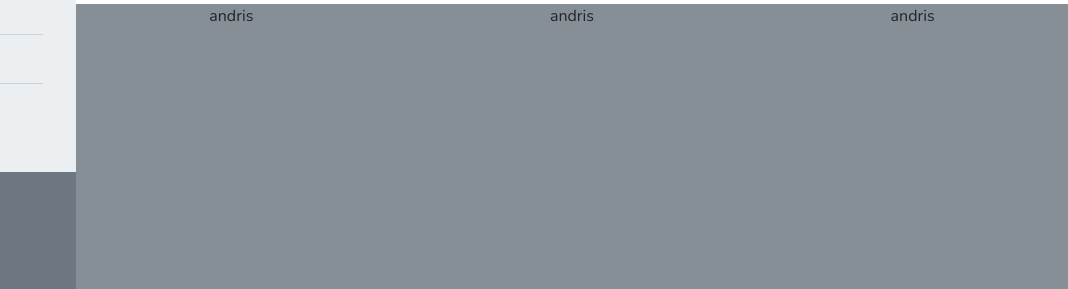
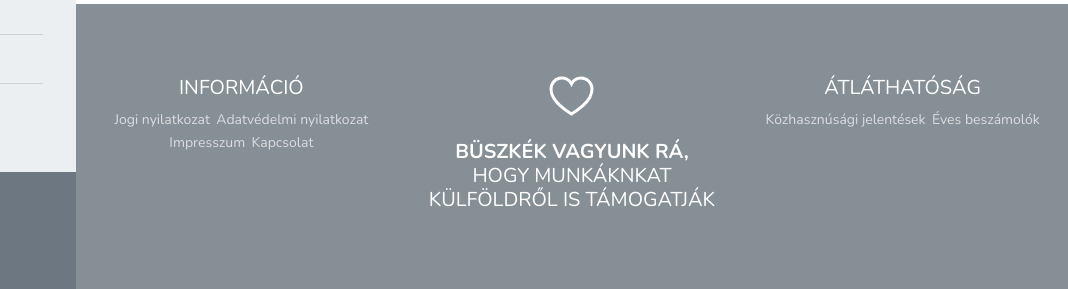
Before and after one commit to baxy2005/vilagszepe, a website: page index.html in a window 1280 px wide. Shown: the part 786-1075 px from the top of the page, 212-1280 px from the left. Drawn offline with nearby package versions, Linux system fonts and the light colour scheme.

Commit message:
footer update

```diff
--- a/components/stylesheet/base/_variables.scss
+++ b/components/stylesheet/base/_variables.scss
@@ -27,7 +27,7 @@ $light-color-secondary: lighten($color-secondary, 10% );
 $dark-color-secondary: darken($color-secondary, 10% );
 
 $light-color-white: rgba($color-white,0.40);
-$light-2-color-white: rgba($color-white,0.80);
+$light-2-color-white: rgba($color-white,0.70);
 $light-3-color-white: rgba($color-white,0.50);
 $light-4-color-white: rgba($color-white,0.65);
 $light-5-color-white: rgba($color-white,0.20);
--- a/components/stylesheet/layout/_footer.scss
+++ b/components/stylesheet/layout/_footer.scss
@@ -1,5 +1,13 @@
 footer {
   min-height: 288px;
+  color: white;
+  h5 {
+    font-weight: 300;
+    text-transform: uppercase;
+    strong {
+      font-weight: 700;
+    }
+  }
   .navmenu-brand {
     i img {
       witdh: 105px;
@@ -7,3 +15,13 @@ footer {
     }
   }
 }
+.nav--footer {
+  .nav-link {
+    color: $light-2-color-white;
+    font-size: 0.875rem;
+    padding: .06rem .2rem;
+    @include hover-focus-active(){
+      color: white;
+    };
+  }
+}
--- a/index.html
+++ b/index.html
@@ -186,11 +186,40 @@
       <i> <img src="images/brand-spiral.svg" alt="vilagszep"></i>
     </a>
   </div>
-  <div class="grid-right bg-gray">
-    <div class="row text-center">
-    <div class="col-sm-4">andris</div>
-    <div class="col-sm-4">andris</div>
-    <div class="col-sm-4">andris</div>
+  <div class="grid-right bg-gray d-flex align-items-center text-center">
+    <div class="d-flex justify-content-flex-start">
+      <div class="col-12 col-sm-4">
+        <h5>Információ</h5>
+        <ul class="nav nav--footer justify-content-center">
+          <li class="nav-item">
+            <a class="nav-link" href="#">Jogi nyilatkozat</a>
+          </li>
+          <li class="nav-item">
+            <a class="nav-link" href="#">Adatvédelmi nyilatkozat</a>
+          </li>
+          <li class="nav-item">
+            <a class="nav-link" href="#">Impresszum</a>
+          </li>
+          <li class="nav-item">
+            <a class="nav-link" href="#">Kapcsolat</a>
+          </li>
+        </ul>
+      </div>
+      <div class="col-12 col-sm-4">
+        <i><img class="mb-4" src="images/icons/heart-icon-white.svg" width="45" height="40" alt=""></i>
+        <h5><strong>Büszkék vagyunk rá,</strong><br>hogy munkáknkat külföldről is támogatják</h5>
+      </div>
+      <div class="col-12 col-sm-4">
+        <h5>Átláthatóság</h5>
+        <ul class="nav nav--footer justify-content-center">
+          <li class="nav-item">
+            <a class="nav-link" href="#">Közhasznúsági jelentések</a>
+          </li>
+          <li class="nav-item">
+            <a class="nav-link" href="#">Éves beszámolók</a>
+          </li>
+        </ul>
+      </div>
     </div>
   </div>
 </footer>
```
Also changed, not shown: css/style.css, images/icons/heart-icon-white.svg (added).
